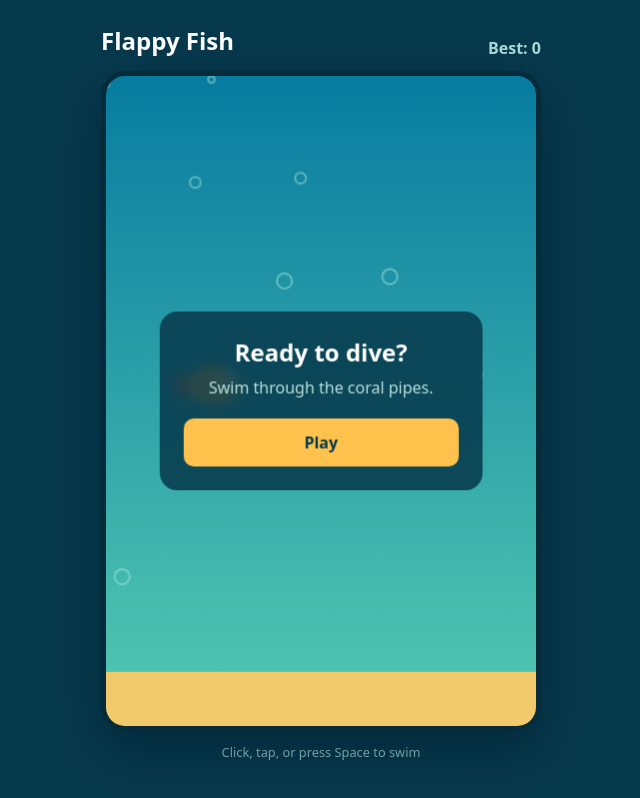
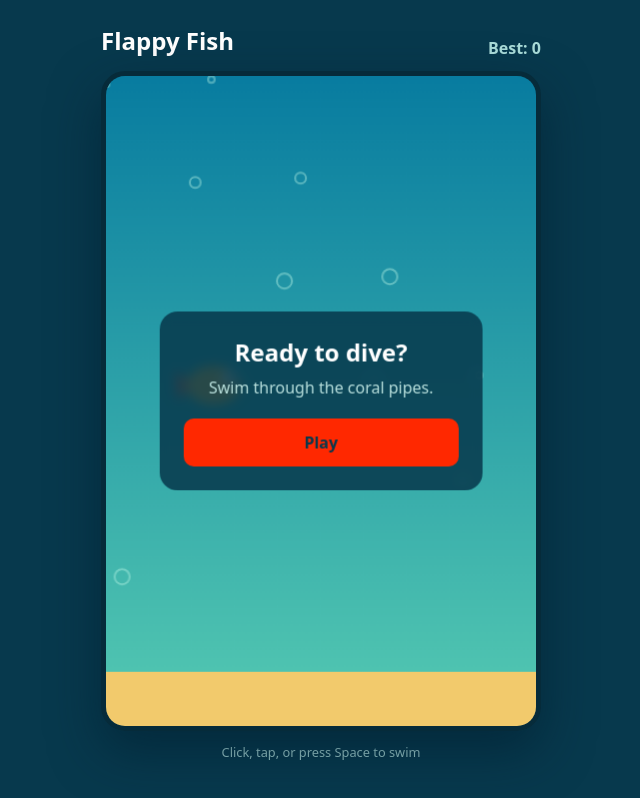
Before and after one commit to vilhelmprytz/flappy-fish, a SvelteKit app: page / in a window 1280 px wide. Shown: the whole page, without its empty margins (319-959 px from the left). Built offline with nearby package versions, Linux system fonts and the light colour scheme.

Commit message:
change color of button

```diff
--- a/src/routes/+page.svelte
+++ b/src/routes/+page.svelte
@@ -242,7 +242,7 @@
 		padding: 13px;
 		border: 0;
 		border-radius: 10px;
-		background: #ffc34d;
+		background: #FF2800;
 		color: #07394d;
 		font: inherit;
 		font-weight: 800;
```
